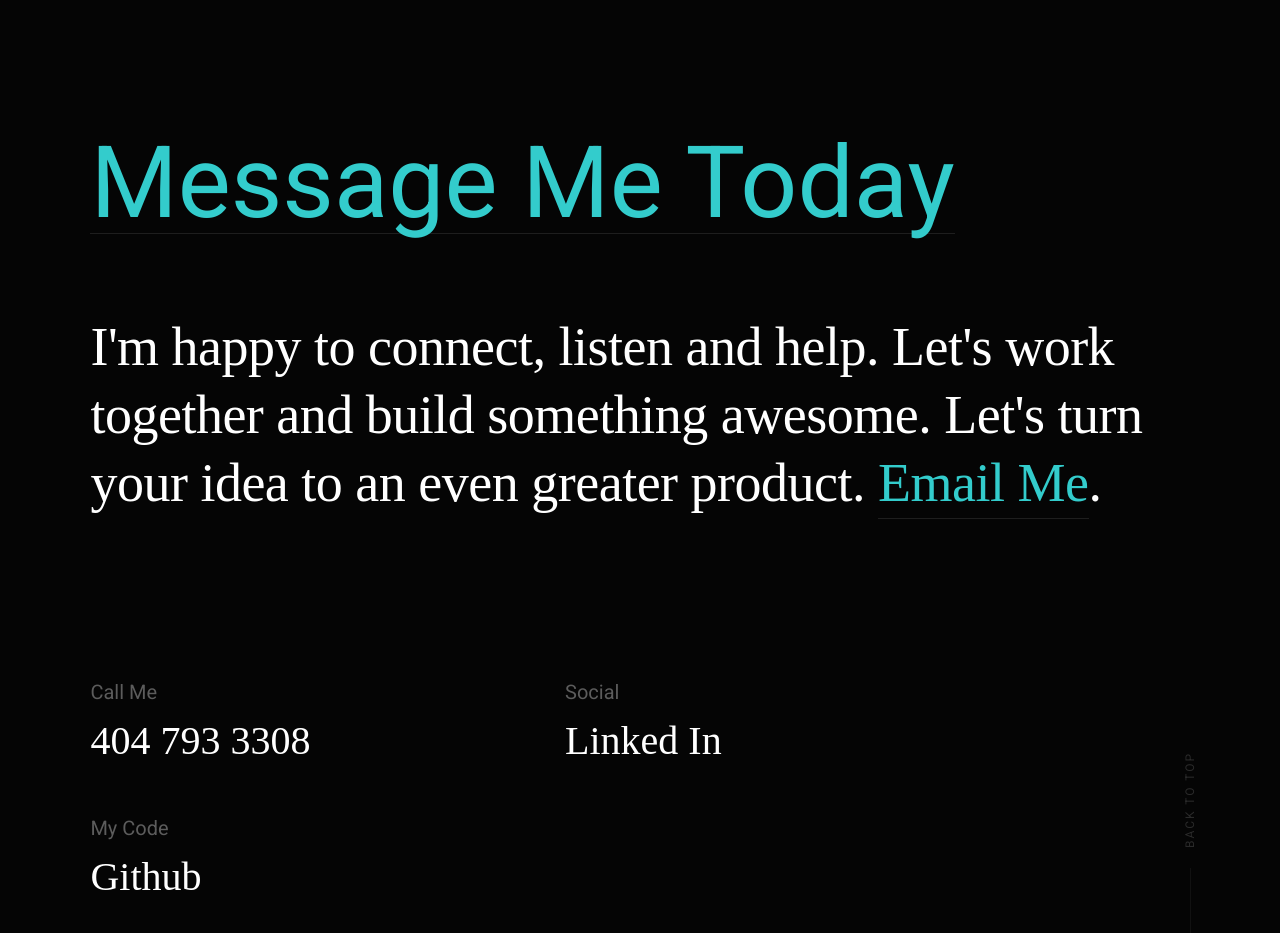
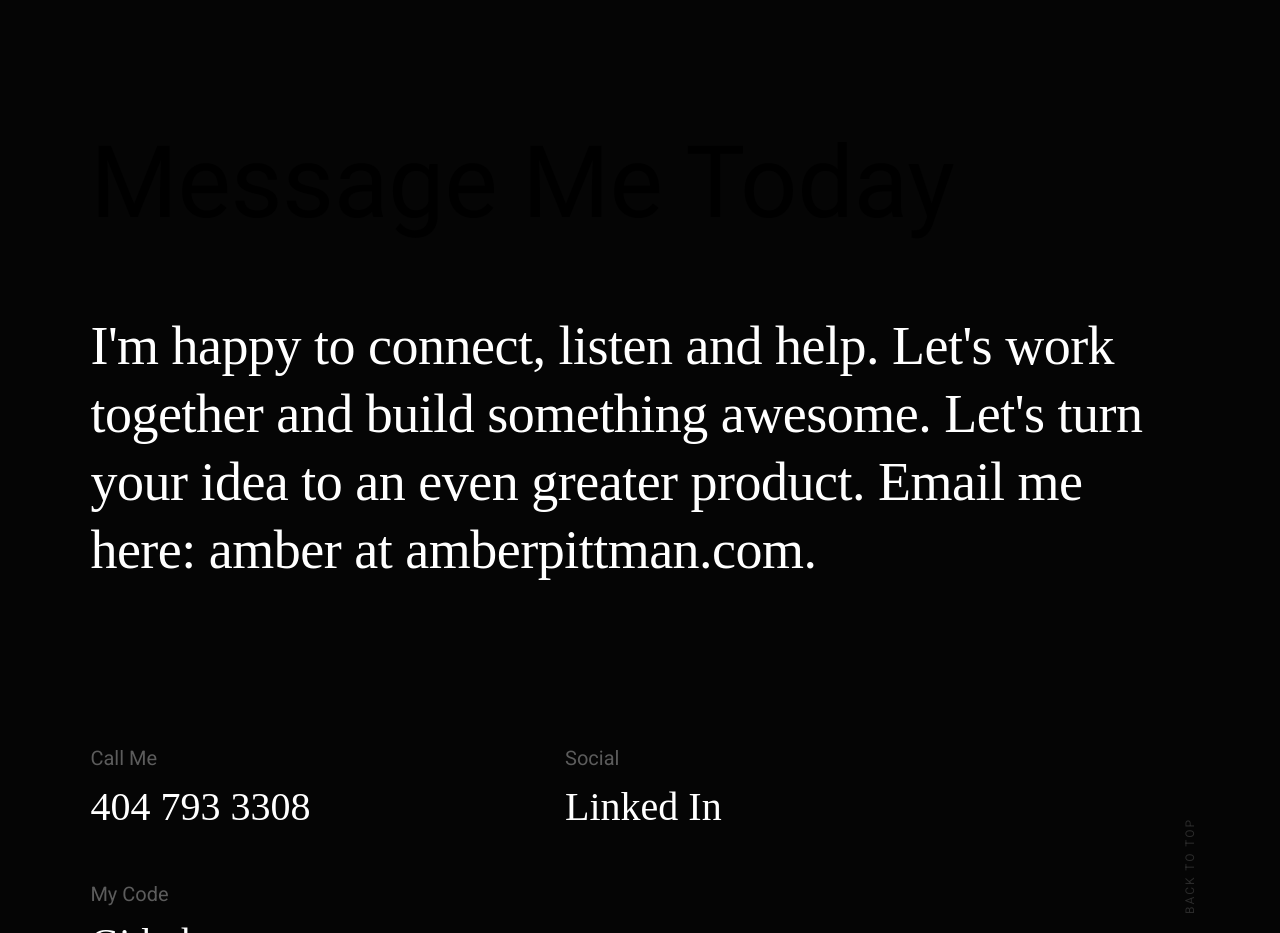
Before and after one commit to Amber-Pittman/portfolio, a website: page index.html in a window 1280 px wide. Shown: the part 8984-9917 px from the top of the page. Drawn offline with Linux system fonts and the light colour scheme; a web font is replaced by a local one.

Commit message:
Updated email

```diff
--- a/index.html
+++ b/index.html
@@ -801,13 +801,13 @@
         <div class="row contact-main" data-aos="fade-up">
             <div class="column large-full">
                 <p class="contact-email">
-                    <a href="mailto:amber@amberpittman.com">Message Me Today</a>
+                    Message Me Today
                 </p>
 
                 <p class="section-desc">
                 I'm happy to connect, listen and help. Let's work together and build
                 something awesome. Let's turn your idea to an even greater product.
-                <a href="mailto:amber@amberpittman.com">Email Me</a>.
+                Email me here: amber at amberpittman.com.
                 </p>
             </div>
         </div>
```
